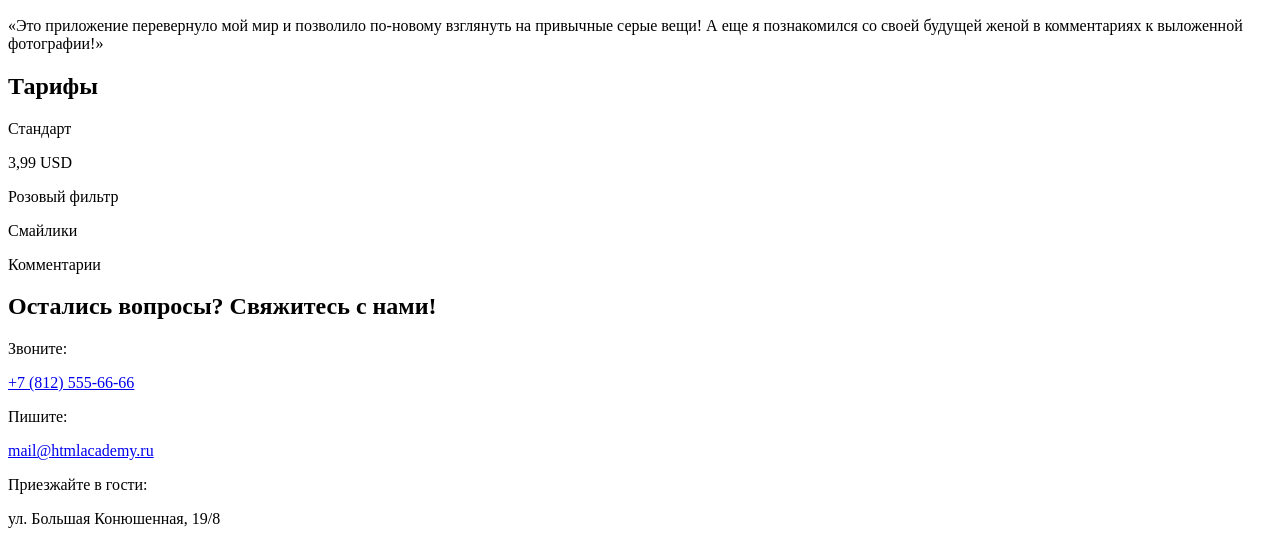
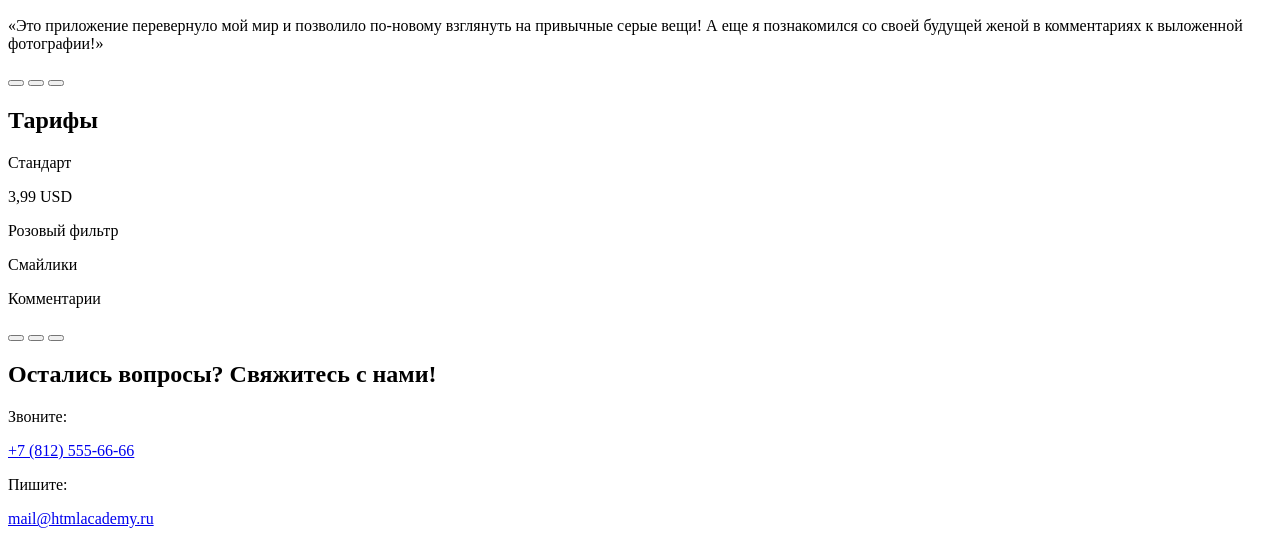
Before and after one commit to legostina/888827-pink-18, a website: page source/index.html in a window 1280 px wide. Shown: the part 785-1323 px from the top of the page. Drawn offline with Linux system fonts and the light colour scheme.

Commit message:
Замена ссылок на кнопки

```diff
--- a/source/index.html
+++ b/source/index.html
@@ -1,5 +1,5 @@
 <!DOCTYPE html>
-<html lang="ru" xmlns="http://www.w3.org/1999/html">
+<html lang="ru">
   <head>
     <meta charset="utf-8">
     <title>HTML Academy: Пинк</title>
@@ -74,10 +74,10 @@
       <section class="reviews">
         <h2 class="reviews__name">Николай Петров</h2>
         <p class="reviews__description">«Это приложение перевернуло мой мир и позволило по-новому взглянуть на привычные серые вещи! А еще я познакомился со своей будущей женой в комментариях к выложенной фотографии!»</p>
-        <div class="reviews__sliderBullets">
-          <a href="#"></a>
-          <a href="#"></a>
-          <a href="#"></a>
+        <div class="reviews__sliderBullets round__sliderBullets">
+          <button class="round__sliderBullets__button" type="button"></button>
+          <button class="round__sliderBullets__button" type="button"></button>
+          <button class="round__sliderBullets__button" type="button"></button>
         </div>
       </section>
 
@@ -96,10 +96,10 @@
         <div class="rates__type item-type">
           <p class="item-type__name">Комментарии</p>
         </div>
-        <div class="rates__sliderBullets">
-          <a href="#"></a>
-          <a href="#"></a>
-          <a href="#"></a>
+        <div class="rates__sliderBullets round__sliderBullets">
+          <button class="round__sliderBullets__button" type="button"></button>
+          <button class="round__sliderBullets__button" type="button"></button>
+          <button class="round__sliderBullets__button" type="button"></button>
         </div>
       </section>
 
```
